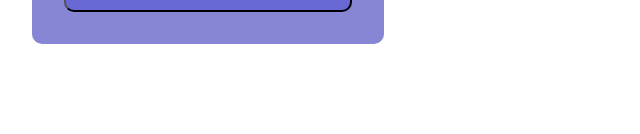
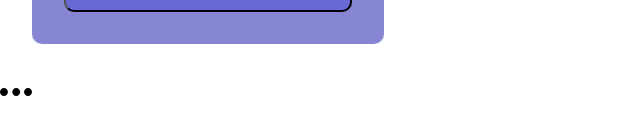
Before and after one commit to ZBajie/komponenter_Lars, a React (Vite) app: page / in a window 1280 px wide. Shown: the part 418-552 px from the top of the page, without its empty margins (0-640 px from the left). Built offline with nearby package versions, Linux system fonts and the light colour scheme.

Commit message:
meatbualls

```diff
--- a/package.json
+++ b/package.json
@@ -10,6 +10,7 @@
     "preview": "vite preview"
   },
   "dependencies": {
+    "js-confetti": "^0.12.0",
     "react": "^18.2.0",
     "react-dom": "^18.2.0",
     "sass": "^1.74.1"
--- a/src/App.tsx
+++ b/src/App.tsx
@@ -1,11 +1,12 @@
-import { useState } from "react"
-import DatePicker from "./components/DatePicker/DatePicker"
+import { useState } from "react";
+import DatePicker from "./components/DatePicker/DatePicker";
+import MeatballMenu from "./components/meatballMenu/MeatballMenu";
 
 function App() {
-  const [date, setDate] = useState("")
+  const [date, setDate] = useState("");
   const setDateChosed = (date: string) => {
-    setDate(date)
-  }
+    setDate(date);
+  };
 
   return (
     <>
@@ -19,8 +20,9 @@ function App() {
         datePickerStyleRow={false}
       />
       <p>{date}</p>
+      <MeatballMenu />
     </>
-  )
+  );
 }
 
-export default App
+export default App;
--- /dev/null
+++ b/src/components/meatballMenu/MeatballMenu.tsx
@@ -0,0 +1,41 @@
+import React, { useState } from "react";
+import "./meatballMenu.scss";
+import meatballSvg from "./meatballSvg.svg";
+import JSConfetti from "js-confetti";
+
+const numArr: number[] = [1, 2, 3, 4, 5];
+const MeatballMenu = () => {
+  const [menuVis, setmenuVis] = useState(false);
+  const [value, setValue] = useState(0);
+
+  const menuVisibility = () => {
+    setmenuVis(!menuVis);
+  };
+  const handleClick = (input: number) => {
+    const jsConfetti = new JSConfetti();
+    jsConfetti.addConfetti({
+      emojis: ["🤣", "😂", "🍆", "🦴"],
+      confettiNumber: input * 2,
+      confettiRadius: 1,
+      emojiSize: 75,
+    });
+    setValue(input);
+    setmenuVis(false);
+  };
+  return (
+    <div className={`meatballMenu ${menuVis ? "visible" : ""}`}>
+      <div className="meatballButton" onClick={menuVisibility}>
+        <img src={meatballSvg} alt="" />
+      </div>
+      <ul className={`dropdown ${menuVis ? "visible" : ""}`}>
+        {numArr.map((index) => (
+          <li onClick={() => handleClick(numArr[index - 1])}>
+            {numArr[index - 1] * 2}
+          </li>
+        ))}
+      </ul>
+    </div>
+  );
+};
+
+export default MeatballMenu;
--- /dev/null
+++ b/src/components/meatballMenu/meatballMenu.scss
@@ -0,0 +1,38 @@
+/* meatballMenu.scss */
+@import "../../style/abstracts/colors";
+
+.meatballMenu {
+  max-width: fit-content;
+
+  .meatballButton {
+    cursor: pointer;
+  }
+  img {
+    width: 2rem;
+    height: 2rem;
+  }
+  ul {
+    list-style-type: none;
+    padding: 0;
+    margin: 0;
+
+    li {
+      cursor: pointer;
+
+      &:hover {
+        background-color: $background-color-button-primary;
+      }
+    }
+  }
+
+  /* Dropdown animation */
+  .dropdown {
+    overflow: hidden;
+    max-height: 0;
+    transition: max-height 0.25s ease-in-out;
+
+    &.visible {
+      max-height: 100px; /* Adjust the value based on your content */
+    }
+  }
+}
```
Also changed, not shown: src/components/meatballMenu/meatballSvg.svg (added), 1 other file (tests, documents, lock files or other folders).
